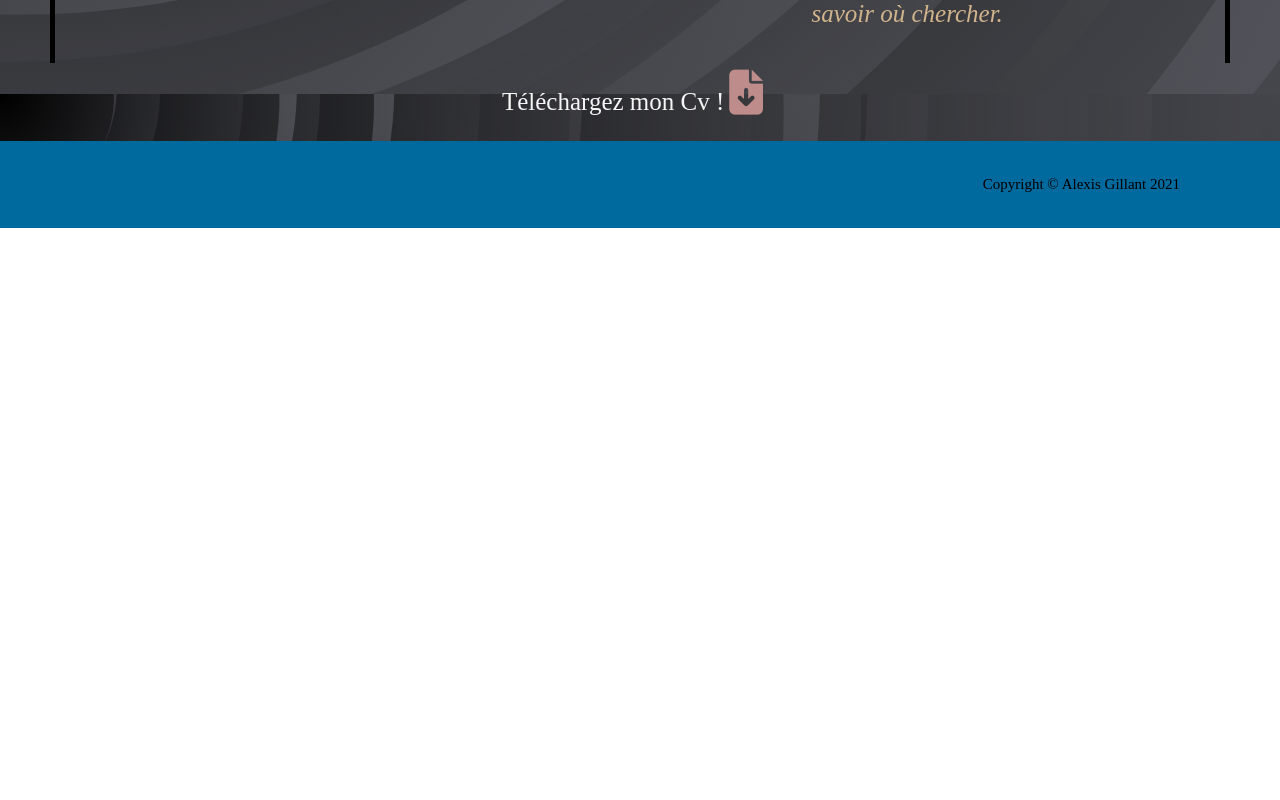
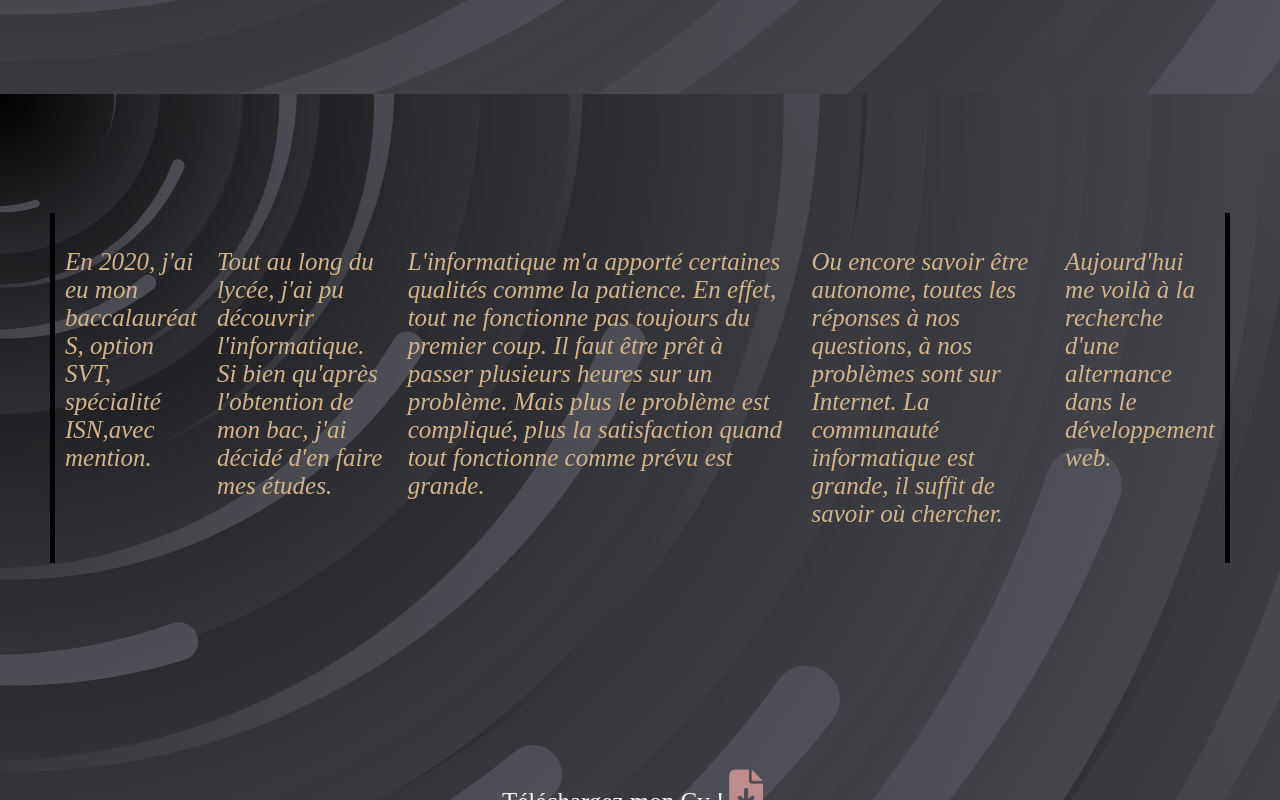
Before and after one commit to alxglt/my_portfolio, a React (Create React App) app: page / in a window 1280 px wide. Shown: the part 866-1666 px from the top of the page. Before the commit the page ends 1094 px from the top, so only its background shows below. Built offline with nearby package versions, Linux system fonts and the light colour scheme; a web font is replaced by a local one.

Commit message:
add animation

```diff
--- a/src/App.css
+++ b/src/App.css
@@ -1,5 +1,6 @@
 html {
     height: 100%;
+    scroll-behavior: smooth;
 }
 body {
     height: 100%;
--- a/src/App.js
+++ b/src/App.js
@@ -1,34 +1,31 @@
 import './App.css';
-import React from 'react'
+import React, { Component } from 'react'
 import Navbar from './componements/pages/navbar';
 import { BrowserRouter as Router, Switch, Route } from 'react-router-dom';
 import Presentation from './componements/pages/presentation';
-import Footer from './componements/pages/footer';
 import Acceuil from './componements/pages/acceuil';
+import "./componements/Script/scrollscript.js" ;
+import AOS from 'aos';
+import 'aos/dist/aos.css';
+AOS.init({
+
+  delay: 300,
 
 
-function App() {
+});
+function App()  {
   return (
+    <>
 
-    <>
-      <div className="content">
+      <div className="content" id="bio">
 
           <Router>
-
               <Navbar />
               <Acceuil />
-
-
-
               <Presentation />
-
           </Router>
       </div>
-      <Footer/>
     </>
-
-
-
   );
 }
 
--- a/src/componements/pages/acceuil.js
+++ b/src/componements/pages/acceuil.js
@@ -7,12 +7,13 @@ function Acceuil() {
 
     <>
         <div className="presentation">
+
           <div className="intro">
+            <p data-aos="fade-right" data-aos-delay="50" className="name">Alexis Gillant</p>
+            <p data-aos="fade-right" className="job">Développeur Web</p>
+          </div>
 
-            <p className="name">Alexis Gillant</p>
-            <p className="job">Développeur Web</p>
-          </div>
-          <div className="me">
+          <div className="me" data-aos="zoom-out">
               <img src={pp} alt="profile_picture" className="pp"/>
           </div>
 
--- a/src/componements/pages/presentation.js
+++ b/src/componements/pages/presentation.js
@@ -1,12 +1,13 @@
 import React from 'react'
 import '../pagescss/presentation.css'
-
 
 function Presentation() {
     return (
         <>
-            <div className="presentation_bio" id="presentation">
-                <div className="bio">
+
+                <div className="presentation_bio" id="presentation">
+                <div data-aos="fade-up" className="bio" id="bio">
+
                     <p className="text_bio">
                     En 2020, j'ai eu mon baccalauréat S, option SVT, spécialité ISN,avec mention.
                     </p>
@@ -32,10 +33,11 @@ function Presentation() {
             <div className="download_cv">
                 <p className="text_dl">Téléchargez mon Cv ! </p>
                 <a href="" download className="dl_link">
-                    <i class="fas fa-file-download"></i>
+                    <i className="fas fa-file-download"></i>
                 </a>
 
             </div>
+
         </>
     )
 }
--- a/src/componements/pagescss/acceuil.css
+++ b/src/componements/pagescss/acceuil.css
@@ -1,6 +1,7 @@
 .presentation {
     display: flex;
     margin-top: 200px;
+    margin-bottom: 500px;
 
 }
 
@@ -21,6 +22,7 @@
     color: #91ccff;
 }
 
+
 .job {
     color: #b0aa9f;
     font-size: 27px;
--- a/src/componements/pagescss/presentation.css
+++ b/src/componements/pagescss/presentation.css
@@ -1,7 +1,4 @@
 .bio {
-
-
-
     border-left: 5px solid black;
     border-right: 5px solid black;
     display: flex;
@@ -23,6 +20,7 @@
     justify-content: space-around;
     padding-left: 50px;
     padding-right: 50px;
+    margin-bottom: 200px;
 }
 
 .CV {
```
Also changed, not shown: package.json (+6 -3 lines), src/componements/Script/scrollscript.js (added), 2 other files (tests, documents, lock files or other folders).
